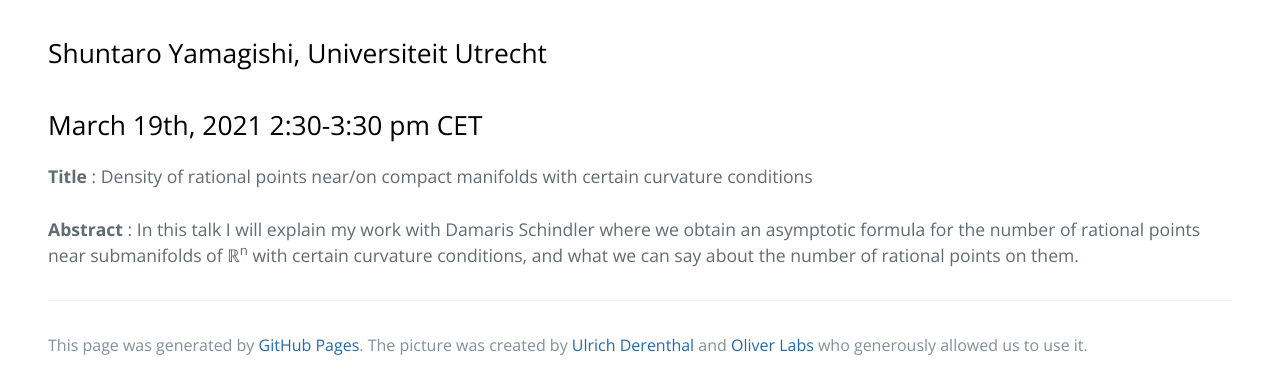
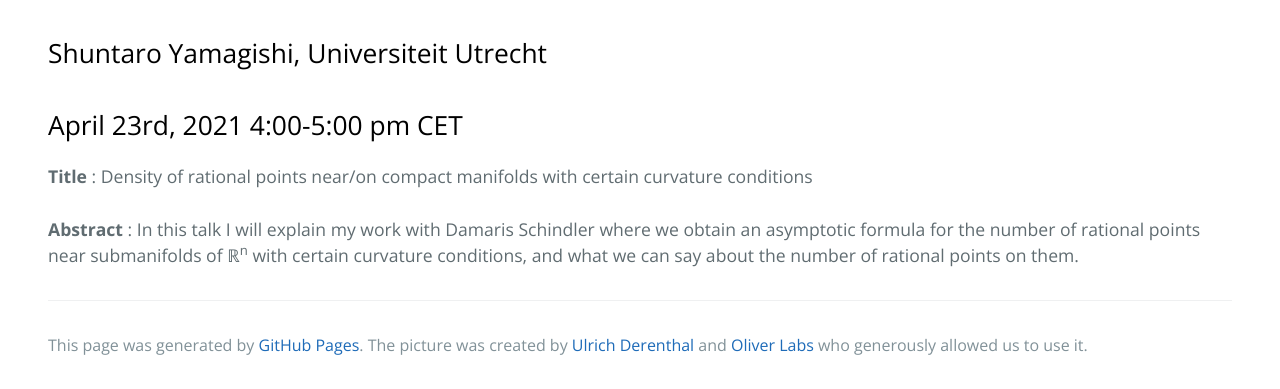
Before and after one commit to zoom-on-rational-points/zoom-on-rational-points.github.io, a Jekyll site: the page built from abstractSY.md, in a window 1280 px wide, cut to the strip 553-942 px from the top of the page. Built offline with Jekyll 4.4.1, drawn with Linux system fonts in a browser that asks for light colours.

Commit message:
Update abstractSY.md

```diff
--- a/abstractSY.md
+++ b/abstractSY.md
@@ -7,7 +7,7 @@ layout: default
 </p>
 
 ## <a href="https://www.uu.nl/staff/mobile/SYamagishi" style="color:black">Shuntaro Yamagishi,</a> <a href="https://www.uu.nl/en/organisation/department-of-mathematics" style="color:black">Universiteit Utrecht</a>
-## <c style="color:black">March 19th, 2021  2:30-3:30 pm CET</c>
+## <c style="color:black">April 23rd, 2021  4:00-5:00 pm CET</c>
 
 <b>Title</b> : Density of rational points near/on compact manifolds with certain curvature conditions
 <br>
```
